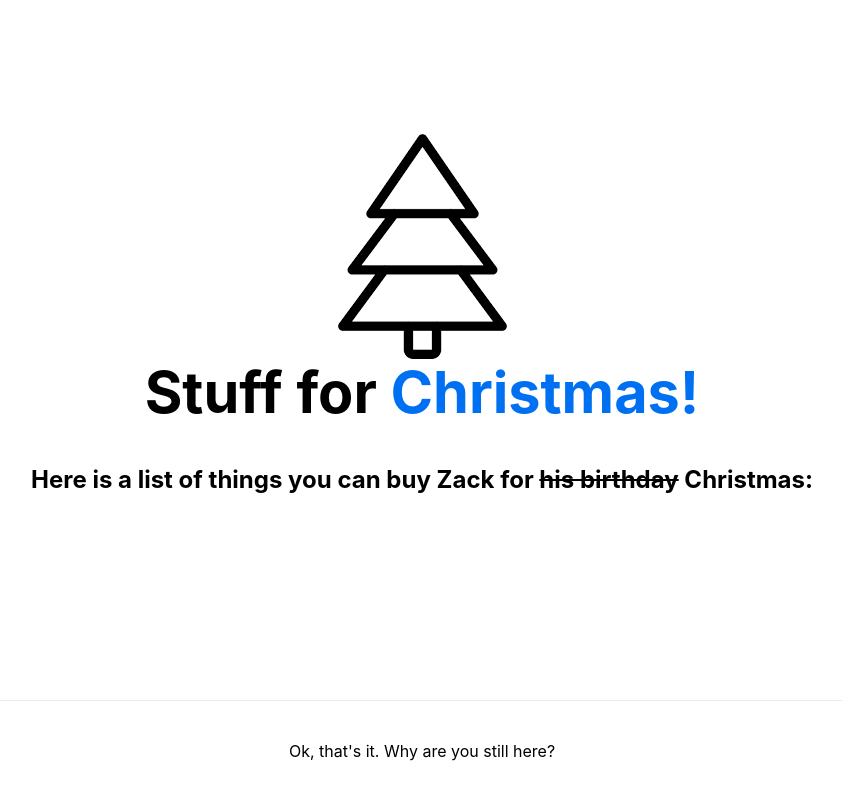
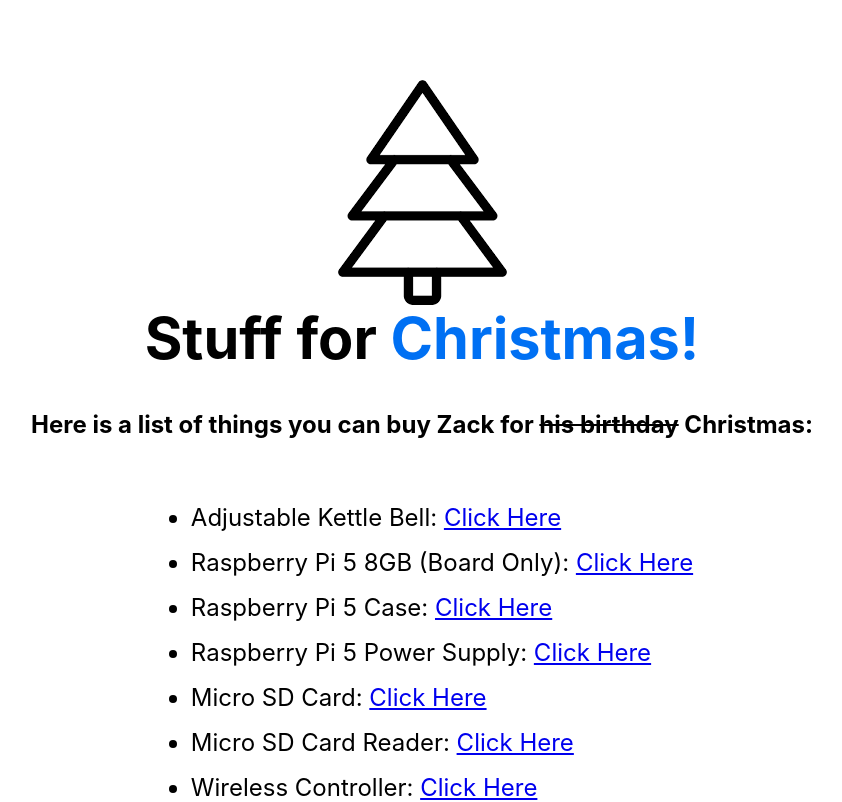
Before and after one commit to zachvenables/GiftList, a Next.js app: page / in a window 1280 px wide. Shown: the top 802 px of the page, without its empty margins (218-1060 px from the left). Built offline with nearby package versions, Linux system fonts and the light colour scheme.

Commit message:
christmas updates

```diff
--- a/pages/index.js
+++ b/pages/index.js
@@ -17,7 +17,7 @@
   return (
     <div className={styles.container}>
       <Head>
-        <title>Zack's Birthday Stuff</title>
+        <title>Zack's Christmas Stuff</title>
         <link rel="icon" href="/christmas-tree.png" />
       </Head>
 
@@ -32,17 +32,17 @@
         </h2>
 
         <ul className={styles.list}>
-        {/* {listItem("Flaming Bandana: ", "https://www.amazon.com/DANLCUPL-Cycling-Bandana-Motorcycle-Cooling/dp/B095MR28LG/ref=sr_1_9?keywords=flame+bandana&qid=1696172170&sr=8-9")}
-          {listItem("Bike Headlight: ", "https://www.amazon.com/gp/product/B07H26DJSR/?smid=A26A9QLFNQPSCL&tag=thewire06-20")}
-          {listItem("Cycling Shoes, size 12.5, Black/Silver/Gum: ", "https://www.competitivecyclist.com/crank-brothers-stamp-lace-cycling-shoe-mens?CMP_SKU=CRNH013&MER=0406&utm_source=Avantlink&utm_medium=Affiliate&CSPID=0920&avad=246073_a3399b005&SharedId=246073_a3399b005&utm_medium=Affiliate&utm_source=www.toptenreviews.com&utm_campaign=datafeed&utm_term=Content")}
-          {listItem("Bike seat cover: ", "https://www.amazon.com/dp/B01H71AZ36?linkCode=ogi&tag=bicycling-auto-20&ascsubtag=%5Bartid%7C2143.g.40709971%5Bsrc%7Cwww.google.com%5Bch%7C%5Blt%7Cpsv%5Bpid%7Caab76536-c19f-4b49-aa5b-cde3c55f2786")}
-          {listItem("Cycling Jacket, size M:  ", "https://www.decathlon.com/collections/bike-jackets/products/van-rysel-cold-weather-lightweight-road-cycling-jacket?avad=55097_c3399427d&variant=32498323030078")}
-          {listItem("Headband, size S, black: ", "https://www.amazon.com/dp/B09991Z9JC?linkCode=ogi&tag=bicycling-auto-20&ascsubtag=%5Bartid%7C2143.g.20011461%5Bsrc%7Cwww.google.com%5Bch%7C%5Blt%7Csale%5Bpid%7Cd8081d73-7e58-40e0-b900-d6c705d7c40f&th=1&psc=1")}
-          {listItem("Zagnut 6-pack: ", "https://www.amazon.com/Zagnut-Coconut-Multiple-CANDY-CABIN/dp/B08X31N4X4/ref=sr_1_6?keywords=Zagnut&qid=1696170891&sr=8-6")}
-          {listItem("Beard Trimmer: ", "https://www.amazon.com/Hatteker-Grooming-Mustache-Cordless-Waterproof/dp/B07QTZCQ8Y?asc_source=&asc_campaign=5994b2d7d48ec673e16de420%7C86uV7tXbp9ss6poVb4j5WW&asc_refurl=https%3A%2F%2Fwww.gq.com%2Fstory%2Fbest-stuff-beard-trimmers&tag=gqgensqua-20&ascsubtag=5994b2d7d48ec673e16de420")}
-          {listItem("Ankle Socks, size 6-12: ", "https://www.amazon.com/Dickies-Dri-Tech-Moisture-Control-6-Pack/dp/B0792FKBQZ/ref=sr_1_3?crid=1EBPQB2C4ESBA&keywords=dickies%2Bdri%2Btech%2Bankle%2Bsocks&qid=1696171391&sprefix=dickies%2Bdri%2Btech%2Bankle%2Bsokcs%2Caps%2C92&sr=8-3&th=1&psc=1")} */}
+          {listItem("Adjustable Kettle Bell: ", "https://www.bowflex.com/selecttech/840-kettlebell/100790.html?irgwc=1&adID=DFBAFFIMPACT&clickid=QakzDfUz9xyPRnTyotQz3z4CUkFVE4w5WU3a1A0&utm_source=impact&utm_medium=affiliate&utm_campaign=NessWell&utm_term=3285732&utm_content=")}
+          {listItem("Raspberry Pi 5 8GB (Board Only): ", "https://www.canakit.com/raspberry-pi-5-8gb.html?cid=USD")}
+          {listItem("Raspberry Pi 5 Case: ", "https://www.canakit.com/official-raspberry-pi-5-case.html")}
+          {listItem("Raspberry Pi 5 Power Supply: ", "https://www.canakit.com/official-raspberry-pi-5-power-supply-27w-usb-c-white.html")}
+          {listItem("Micro SD Card: ", "https://www.amazon.com/gp/product/B09WB1857W/ref=ox_sc_act_title_3?smid=ATVPDKIKX0DER&psc=1")}
+          {listItem("Micro SD Card Reader: ", "https://www.amazon.com/Beikell-Connector-Adapter-Supports-Compatible-Windows/dp/B0BNJ9RGVP/ref=sr_1_3?crid=2V9TCVH9M6VYB&keywords=sd%2Bcard%2Breader&qid=1699754335&s=electronics&sprefix=sd%2Bcard%2Breader%2Celectronics%2C91&sr=1-3&th=1")}
+          {listItem("Wireless Controller: ", "https://www.amazon.com/Ultimate-Wireless-Controller-Raspberry-Gaming-Console/dp/B0B9BTXHSM?tag=mar23a-20&linkId=1200842a70b65317bc7a7612910e2305&ref_=as_li_ss_tl&geniuslink=true&th=1")}
+          {listItem("Weed Gummies: ", "https://www.iheartjane.com/embed/stores/2410/products/1207962/camino-uplifting-watermelon-spritz-20pk-200mg-thc?recommended=false&fromMenu=true")}
+          {listItem("More Weed Gummies: ", "https://www.iheartjane.com/embed/stores/2410/products/221079/camino-5-1-sleep-midnight-blueberry-20pk-100mg-thc-20mg-cbn?recommended=false&fromMenu=true")}
+
         </ul>
-
 
       </main>
 
```
